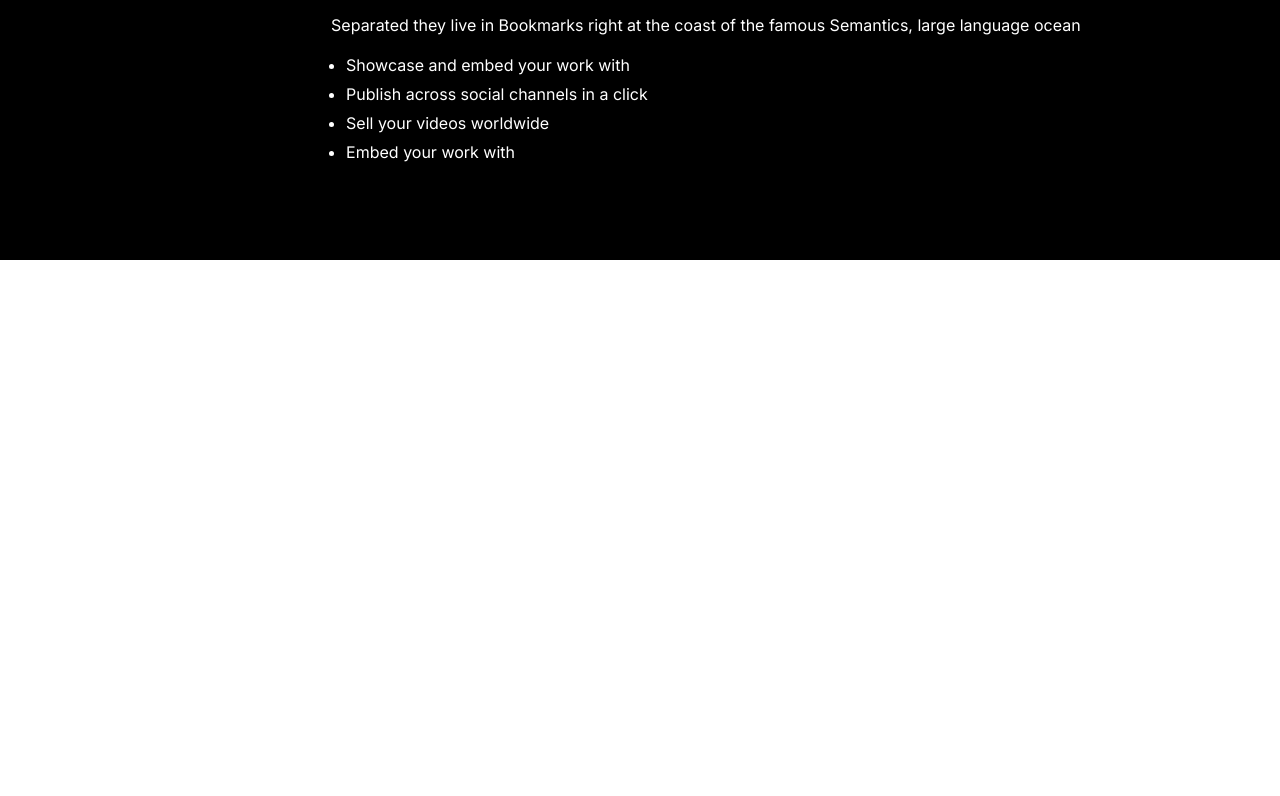
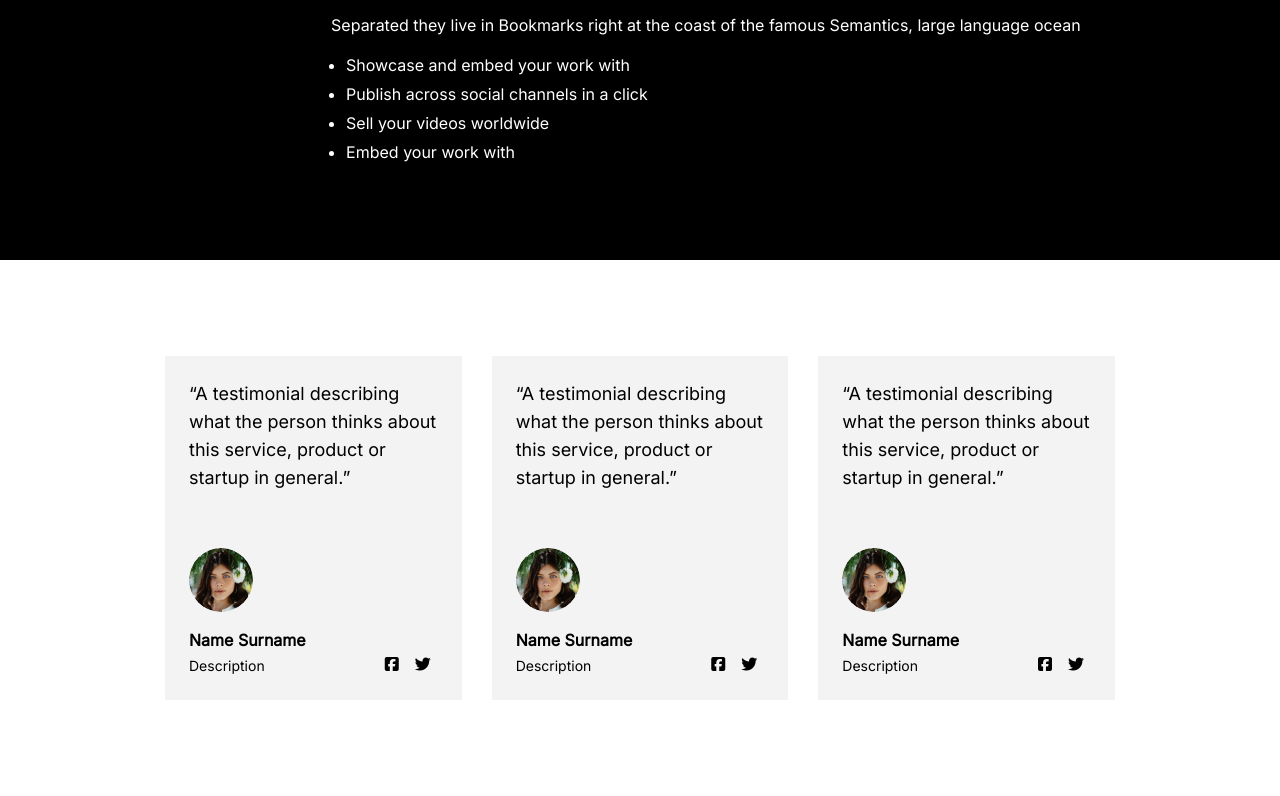
Before and after one commit to AnaGulishvili/Responsive-design, a plain HTML site: page index.html in a window 1280 px wide. Shown: the part 1093-1889 px from the top of the page. Before the commit the page ends 1353 px from the top, so only its background shows below. Drawn offline with Linux system fonts and the light colour scheme.

Commit message:
testimonials section done

```diff
--- a/CSS/styles.css
+++ b/CSS/styles.css
@@ -162,3 +162,60 @@ a {
 li:not(:last-child) {
     margin-bottom: 5px;
 }
+/*testimonials section styles*/
+.testemonials-container {
+    Padding: 96px 0px;
+    display: flex;
+    justify-content: center;
+    background-color: #fff;
+}
+.testimonial-wrapper {
+    display: flex;
+    justify-content: center;
+    gap: 30px;
+    Padding: 0px 165px;
+
+}
+.individual-wrapper {
+    display: flex;
+    flex-direction: column;
+    Padding: 24px;
+    background-color: #F3F3F3;
+}
+.testimonial-p {
+    font-family: 'Inter';
+    font-style: normal;
+    font-weight: 400;
+    font-size: 18px;
+    line-height: 28px;
+    margin-bottom: 56px;
+}
+.testimonial-image {
+    height: 64px;
+    width: 64px;
+    border-radius: 32px;
+    margin-bottom: 16px;
+}
+.name-p {
+    font-family: 'Inter';
+    font-style: normal;
+    font-weight: 700;
+    font-size: 16px;
+    line-height: 24px;
+    margin-bottom: 4px;
+}
+.last-line {
+    display: flex;
+}
+.description-p {
+    font-family: 'Inter';
+    font-style: normal;
+    font-weight: 400;
+    font-size: 14px;
+    line-height: 20px;
+    margin-right: 120px;
+}
+.socials {
+    display: flex;
+    gap: 16px;
+}
--- a/index.html
+++ b/index.html
@@ -8,8 +8,10 @@
     <link rel="stylesheet" href="css/reset.css">
     <link rel="stylesheet" href="css/responsive.css">
     <link rel="preconnect" href="https://fonts.googleapis.com">
-<link rel="preconnect" href="https://fonts.gstatic.com" crossorigin>
-<link href="https://fonts.googleapis.com/css2?family=Inter&display=swap" rel="stylesheet">
+    <link rel="preconnect" href="https://fonts.gstatic.com" crossorigin>
+    <link href="https://fonts.googleapis.com/css2?family=Inter&display=swap" rel="stylesheet">
+    <script src="https://kit.fontawesome.com/3ecbb2dc03.js" crossorigin="anonymous"></script>
+
         <title>BRAND</title>
 </head>
 <body>
@@ -102,6 +104,51 @@
             </div>
         </div>
     </section>
+    <!--testimonials section-->
+    <section>
+        <div class="testemonials-container">
+            <div class="testimonial-wrapper">
+                <div class="individual-wrapper">
+                    <p class="testimonial-p">“A testimonial describing what the person thinks about this service, product or startup in general.”</p>
+                    <img class="testimonial-image" src="images/Image.png" alt="girl image">
+                    <p class="name-p">Name Surname</p>
+                    <div class="last-line">
+                        <p class="description-p">Description</p>
+                        <div class="socials">
+                            <i class="fa-brands fa-square-facebook"></i>
+                            <i class="fa-brands fa-twitter"></i>
+                        </div>
+                    </div>
+                </div>
+                <div class="individual-wrapper">
+                    <p class="testimonial-p">“A testimonial describing what the person thinks about this service, product or startup in general.”</p>
+                    <img class="testimonial-image" src="images/Image.png" alt="girl image">
+                    <p class="name-p">Name Surname</p>
+                    <div class="last-line">
+                        <p class="description-p">Description</p>
+                        <div class="socials">
+                            <i class="fa-brands fa-square-facebook"></i>
+                            <i class="fa-brands fa-twitter"></i>
+                        </div>
+                    </div>
+                </div>
+                <div class="individual-wrapper">
+                    <p class="testimonial-p">“A testimonial describing what the person thinks about this service, product or startup in general.”</p>
+                    <img class="testimonial-image" src="images/Image.png" alt="girl image">
+                    <p class="name-p">Name Surname</p>
+                    <div class="last-line">
+                        <p class="description-p">Description</p>
+                        <div class="socials">
+                            <i class="fa-brands fa-square-facebook"></i>
+                            <i class="fa-brands fa-twitter"></i>
+                        </div>
+                    </div>
+                </div>
+            </div>
+
+
+        </div>
+    </section>
 
 </body>
 </html>
```
Also changed, not shown: images/Image.png (added).
